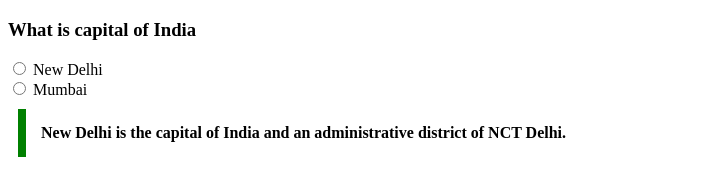
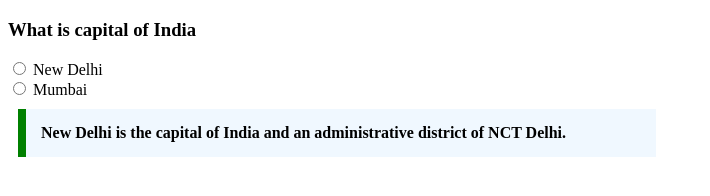
Before and after one commit to acciojob/trivia-prathameshkarbele, a website: page main.html in a window 1280 px wide. Shown: the whole page, without its empty margins (0-710 px from the left). Drawn offline with Linux system fonts and the light colour scheme.

Commit message:
Update styles.css

```diff
--- a/styles.css
+++ b/styles.css
@@ -5,6 +5,6 @@
   margin: 10px;
   padding: 15px;
   border-left: 8px solid green;
-  background-color: #f8fffe"";
+  background-color:aliceblue;
   font-weight: bold;
 }
```
